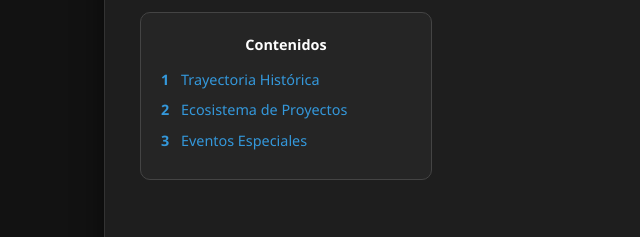
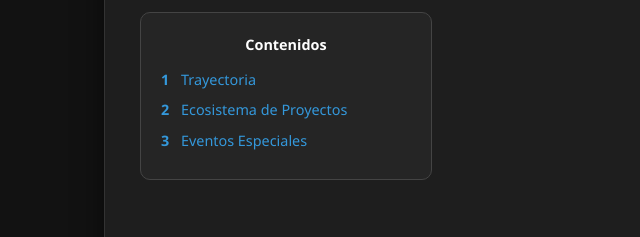
Before and after one commit to joshuaPRO5/wikij5, a plain HTML site: page joshuaPRO5.html in a window 1280 px wide. Shown: the part 339-576 px from the top of the page, 0-640 px from the left. Drawn offline with Linux system fonts and the light colour scheme.

Commit message:
Update navigation link text for historical trajectory

```diff
--- a/joshuaPRO5.html
+++ b/joshuaPRO5.html
@@ -208,7 +208,7 @@
     <nav class="toc">
         <div class="toc-title">Contenidos</div>
         <ul>
-            <li><span class="number">1</span> <a href="#trayectoria">Trayectoria Histórica</a></li>
+            <li><span class="number">1</span> <a href="#trayectoria">Trayectoria</a></li>
             <li><span class="number">2</span> <a href="#proyectos">Ecosistema de Proyectos</a></li>
             <li><span class="number">3</span> <a href="#eventos">Eventos Especiales</a></li>
         </ul>
```
